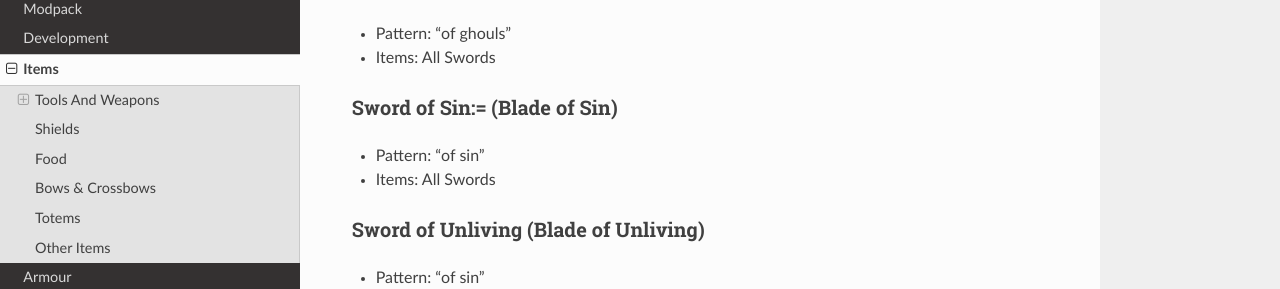
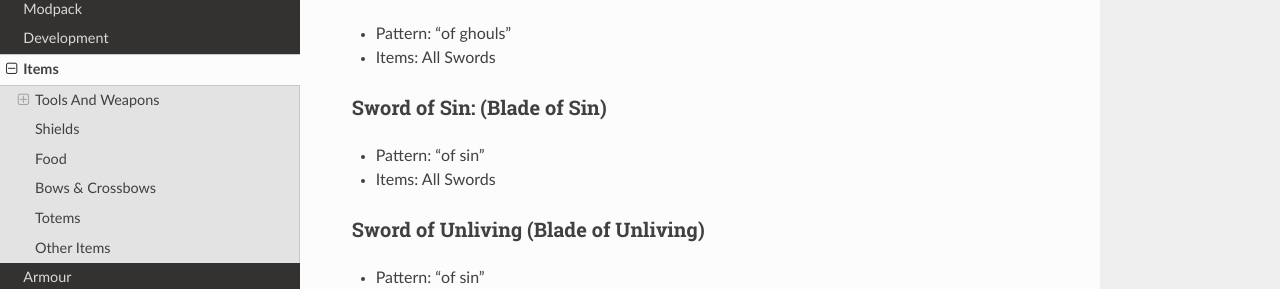
Before and after one commit to Shwabbaa/cryptopack-docs, a Sphinx documentation site: the page built from docs/source/items.rst, in a window 1280 px wide and 900 px high, scrolled down 1956 px. Shown: the part 166-455 px from the top of the window. Built offline with Sphinx 7.4.7 and the Read the Docs theme 2.0.0, drawn with Linux system fonts in a browser that asks for light colours; pages that are not in the unit, such as notebooks, are missing from menus.

```diff
--- a/docs/source/items.rst
+++ b/docs/source/items.rst
@@ -86,7 +86,7 @@ Sword of Ghouls (Blade of Ghouls)
 * Pattern: "of ghouls"
 * Items: All Swords
 
-Sword of Sin:= (Blade of Sin)
+Sword of Sin: (Blade of Sin)
 ------------------
 * Pattern: "of sin"
 * Items: All Swords
```
